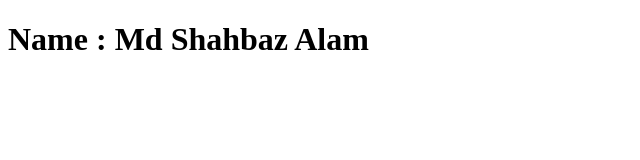
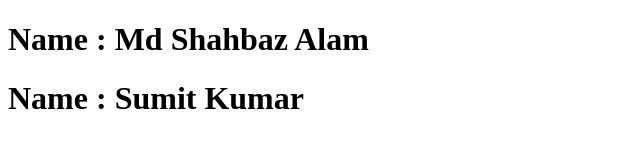
Before and after one commit to shahbaz17/teaching-git, a plain HTML site: page index.html in a window 1280 px wide. Shown: the whole page, without its empty margins (0-640 px from the left). Drawn offline with Linux system fonts and the light colour scheme.

Commit message:
added my name

```diff
--- a/index.html
+++ b/index.html
@@ -8,6 +8,9 @@
     	<h1>
     		Name : Md Shahbaz Alam
     	</h1>
+		<h1>
+    		Name : Sumit Kumar
+    	</h1>
     	<!--Write your names below -->
 
     </body>
```
